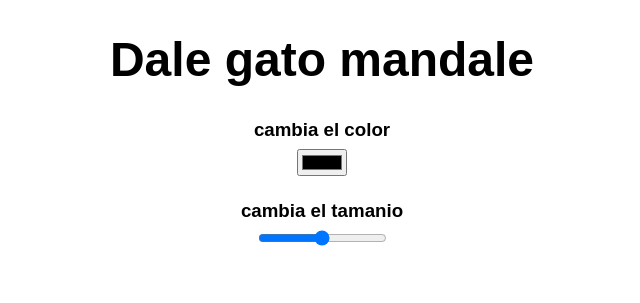
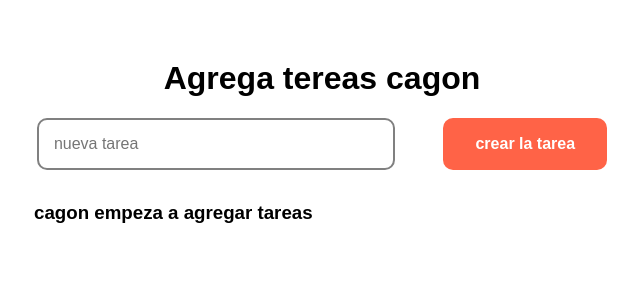
Before and after one commit to ivi-developer/js_dom, a plain HTML site: page thirdSteps/index.html in a window 1280 px wide. Shown: the whole page, without its empty margins (318-958 px from the left). Drawn offline with Linux system fonts and the light colour scheme.

Commit message:
todoList

```diff
--- a/thirdSteps/index.html
+++ b/thirdSteps/index.html
@@ -2,24 +2,23 @@
 <html lang="en">
 <head>
     <meta charset="UTF-8">
+    <meta name="viewport" content="width=device-width, initial-scale=1.0">
     <link rel="stylesheet" href="./style.css">
-    <meta name="viewport" content="width=device-width, initial-scale=1.0">
     <title>thirdSteps</title>
 </head>
 <body>
-    <main>
-        <div class="wrapper">
-            <h1 class="title">Dale gato mandale</h1>
-            <div class="colorDiv">
-                <h3>cambia el color</h3>
-                <input type="color" id="colorInput">
+    <div class="wrapper">
+        <form class="form">
+            <h1>Agrega tereas cagon</h1>
+            <div class="list">
+                <input type="text" placeholder="nueva tarea" class="tareaInput">
+                <button type="submit" class="tareaButton">crear la tarea</button>
             </div>
-            <div class="sizeRangeDiv">
-                <h3>cambia el tamanio</h3>
-                <input type="range"min="16"max="50" id="sizeRangeInput">
-            </div>
-        </div>
-    </main>
+        </form>
+        <h3 class="tareaListaTitulo"></h3>
+        <ul class="tareaLista">
+        </ul>
+    </div>
     <script src="./scrpit.js"></script>
 </body>
 </html>
--- a/thirdSteps/scrpit.js
+++ b/thirdSteps/scrpit.js
@@ -1,10 +1,25 @@
-const colorInput=document.querySelector('#colorInput');
-const sizeRangeInput=document.querySelector('#sizeRangeInput');
-const title=document.querySelector('.title');
-console.log(sizeRangeInput.style);
-function cambiarColor(e){
-    title.style.color=e.target.value;
-    sizeRangeInput.style.setProperty('--bar-color',e.target.value);
-
+const tareaInput=document.querySelector('.tareaInput');
+const tareaButton=document.querySelector('.tareaButton');
+const tareaLista=document.querySelector('.tareaLista');
+const tareaListaTitulo=document.querySelector('.tareaListaTitulo');
+const form=document.querySelector('.form');
+message();
+function message(){
+    tareaListaTitulo.textContent=tareaLista.firstElementChild?'Mira todo lo que tenes que hacer cagon':'cagon empeza a agregar tareas';
 }
-colorInput.addEventListener('input', cambiarColor);
+function handleSubmit(e){
+    e.preventDefault();
+    crearTarea(tareaInput.value);
+    form.reset();
+}
+form.addEventListener('submit', handleSubmit);
+function crearTarea(value){
+    const nuevaTarea=document.createElement("li");
+    nuevaTarea.textContent=value;
+    tareaLista.appendChild(nuevaTarea);
+    borrarTarea(nuevaTarea);
+}
+function borrarTarea(e){
+    message();
+    e.addEventListener('dblclick',()=>{e.remove();message();});
+}
--- a/thirdSteps/style.css
+++ b/thirdSteps/style.css
@@ -5,21 +5,54 @@
 body{
     font-family: Arial, Helvetica, sans-serif;
 }
-.wrapper div{
+.wrapper{
     width: 90%;
     max-width: 1200px;
     margin: 0 auto;
-    display:flex;
+    padding: 60px 0;
+    display: flex;
     flex-direction: column;
+}
+.form{
+    width: 90%;
+    display: flex;
+    flex-direction: column;
+    gap: 1.3rem;
     align-items: center;
-    gap: .5rem;
-    margin-bottom: 1.5rem;
+    align-self: center;
+    margin-bottom: 2rem;
 }
-.title{
-    font-size: 3rem;
-    text-align: center;
-    margin: 2rem;
+.list{
+    width: 55%;
+    display: flex;
+    gap: 3rem;
 }
-#sizeRangeInput::-webkit-slider-runnable-track {
-    background: var(--bar-color);
+.tareaInput{
+    border-radius: 10px;
+    border: solid 2px grey;
+    flex: 1;
+    font-size: medium;
+    padding: 15px;
 }
+.tareaButton{
+    padding: 1rem 2rem;
+    width: max-content;
+    background-color:tomato;
+    border: none;
+    color: white;
+    font-weight: bold;
+    border-radius: 10px;
+    font-size: medium;
+}
+.tareaLista{
+    display: flex;
+    flex-direction: column;
+    margin-left: 25%;
+}
+.tareaListaTitulo{
+    margin-bottom: 1rem;
+    margin-left: 25%;
+}
+li{
+    margin-bottom: 0.5rem
+}
```
